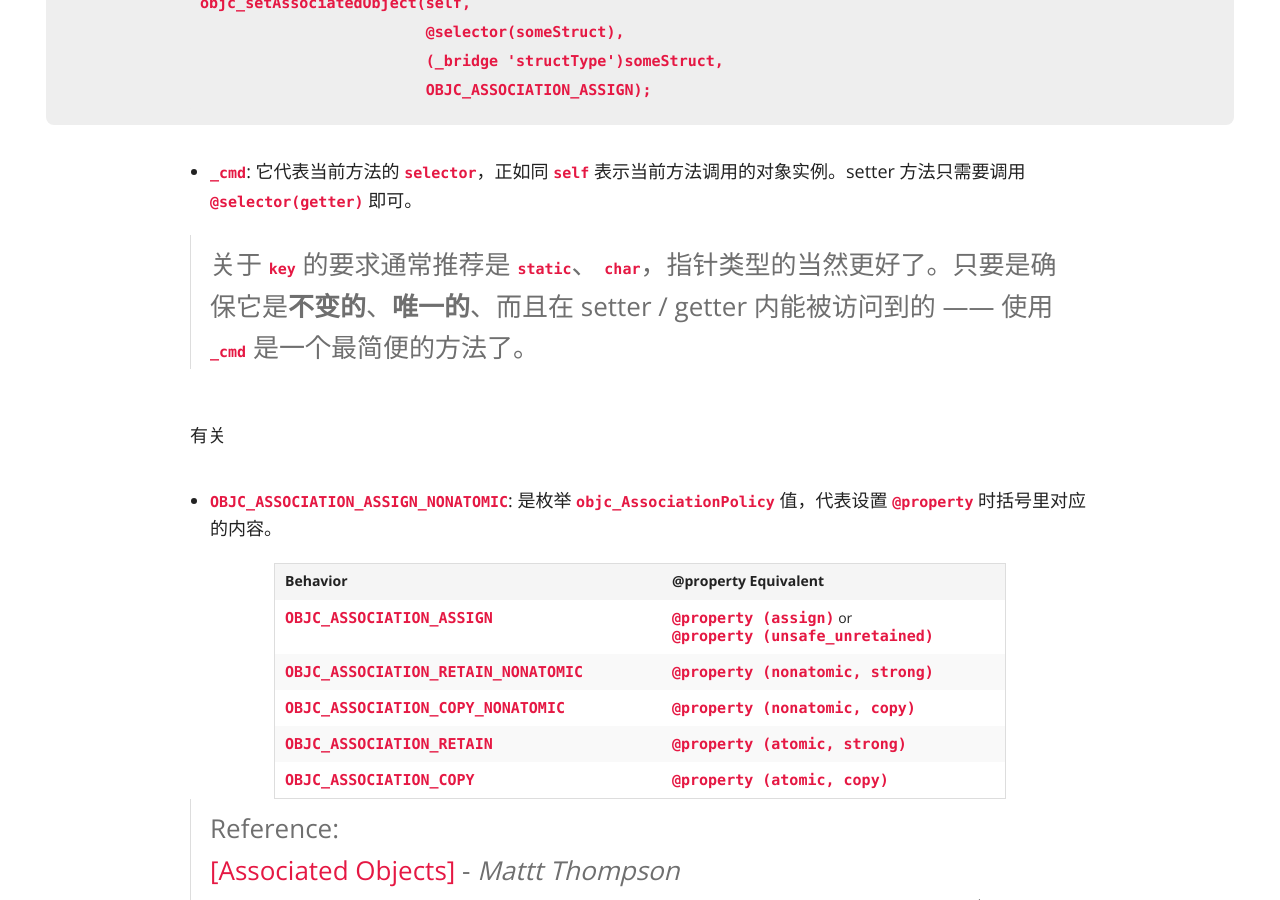
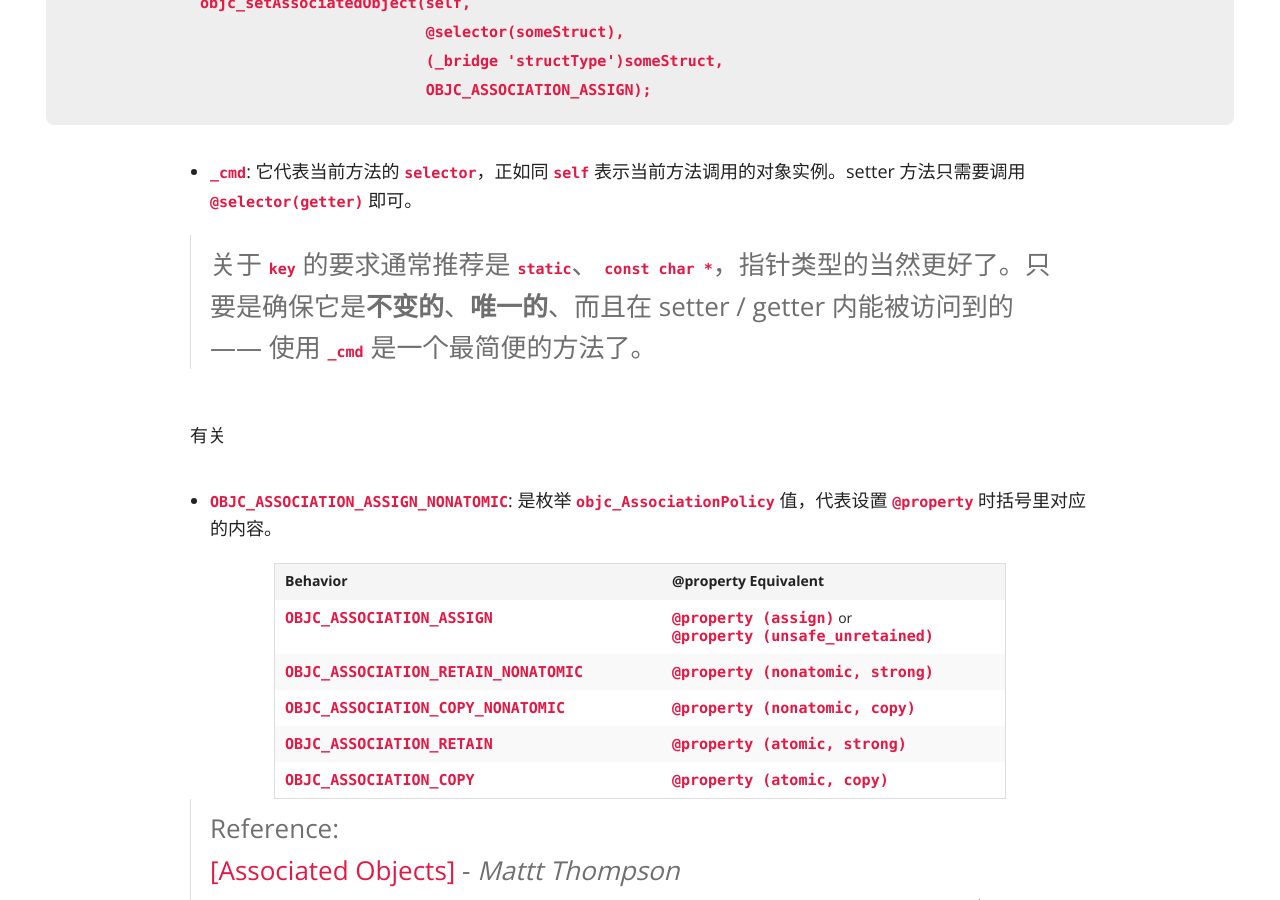
Before and after one commit to XenonChau/blog_jekyll, a Jekyll site: the page built from _posts/2016-08-20-Delve-Into-Objc-1-Runtime.md, in a window 1280 px wide and 900 px high, scrolled down 11702 px. Built offline with Jekyll 4.4.1, drawn with Linux system fonts in a browser that asks for light colours; nearby versions of some CDN libraries; comment, search, counter and statistics services are not loaded.

Commit message:
update runtime.md '_cmd type is const char *'

```diff
--- a/_posts/2016-08-20-Delve-Into-Objc-1-Runtime.md
+++ b/_posts/2016-08-20-Delve-Into-Objc-1-Runtime.md
@@ -345,7 +345,7 @@ objc_setAssociatedObject(self,
 
 - `_cmd`: 它代表当前方法的 `selector`，正如同 `self` 表示当前方法调用的对象实例。setter 方法只需要调用 `@selector(getter)` 即可。
 
-> 关于 `key` 的要求通常推荐是 `static`、 `char`，指针类型的当然更好了。只要是确保它是**不变的**、**唯一的**、而且在 setter / getter 内能被访问到的 —— 使用 `_cmd` 是一个最简便的方法了。
+> 关于 `key` 的要求通常推荐是 `static`、 `const char *`，指针类型的当然更好了。只要是确保它是**不变的**、**唯一的**、而且在 setter / getter 内能被访问到的 —— 使用 `_cmd` 是一个最简便的方法了。
 
 有关
 
```
